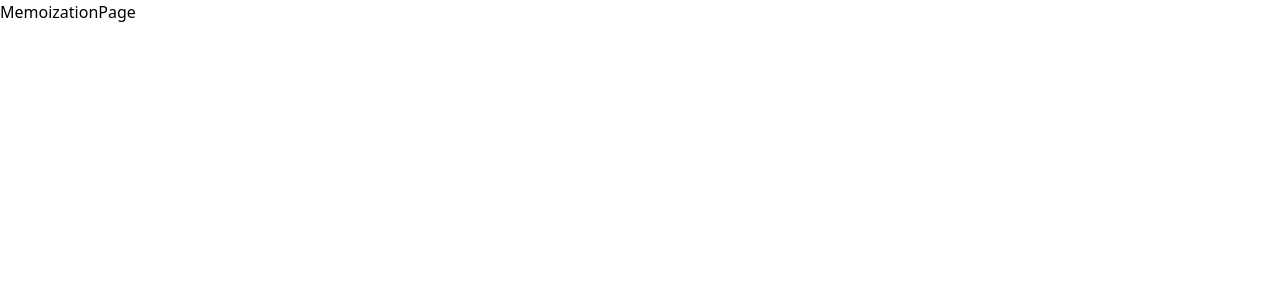
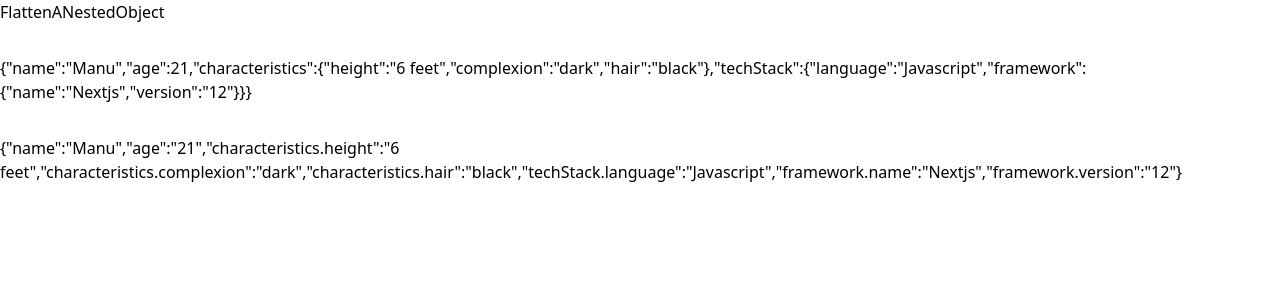
Before and after one commit to bhimanshukalra/algochurn-practice, a React (Vite) app: page / in a window 1280 px wide. Shown: the top 300 px of the page. Built offline with nearby package versions, Linux system fonts and the light colour scheme.

Commit message:
Chore: added FlattenANestedObject solution

```diff
--- a/src/App.tsx
+++ b/src/App.tsx
@@ -1,3 +1,4 @@
+import FlattenANestedObject from "./solutions/flatten-a-nested-object";
 import FullScreenModal from "./solutions/full-screen-modal";
 import { JobFeed } from "./solutions/job-feed";
 import LocalStorageCustomHook from "./solutions/local-storage-custom-hook";
@@ -11,7 +12,8 @@ function App() {
       {/* <UseKeyPressHook /> */}
       {/* <LocalStorageCustomHook /> */}
       {/* <JobFeed /> */}
-      <MemoizationPage />
+      {/* <MemoizationPage /> */}
+      <FlattenANestedObject />
     </>
   );
 }
--- /dev/null
+++ b/src/solutions/flatten-a-nested-object/index.tsx
@@ -0,0 +1,49 @@
+import { useEffect } from "react";
+
+const FlattenANestedObject = () => {
+  const input = {
+    name: "Manu",
+    age: 21,
+    characteristics: {
+      height: "6 feet",
+      complexion: "dark",
+      hair: "black",
+    },
+    techStack: {
+      language: "Javascript",
+      framework: {
+        name: "Nextjs",
+        version: "12",
+      },
+    },
+  };
+
+  useEffect(() => {
+    console.log(flattenObj(input));
+  }, []);
+  return (
+    <div>
+      FlattenANestedObject
+      <p className="mt-8">{JSON.stringify(input)}</p>
+      <p className="mt-8">{JSON.stringify(flattenObj(input))}</p>
+    </div>
+  );
+
+  function flattenObj(obj: any, parent: string = "") {
+    let response: { [key: string]: string } = {};
+    Object.entries(obj).map((item) => {
+      const keyPrefix = parent ? `${parent}.` : "";
+      const key = `${item[0]}`;
+      const keyWithParentName = `${keyPrefix}${item[0]}`;
+      const value = item[1];
+      if (typeof value === "object") {
+        response = { ...response, ...flattenObj(obj[key], key) };
+      } else {
+        response[keyWithParentName] = `${value}`;
+      }
+    });
+    return response;
+  }
+};
+
+export default FlattenANestedObject;
--- a/src/solutions/memoization/index.tsx
+++ b/src/solutions/memoization/index.tsx
@@ -8,7 +8,7 @@ const MemoizationPage = () => {
       return num1 * num2;
     };
 
-    const memoize = (fn: (num1: number, num2: number) => number) => {
+    const memoizeProduct = () => {
       // write your code here.
       const cache: { [key: string]: number } = {};
       return (num1: number, num2: number) => {
@@ -16,14 +16,14 @@ const MemoizationPage = () => {
         if (cache[key]) {
           return cache[key];
         } else {
-          const result = fn(num1, num2);
+          const result = product(num1, num2);
           cache[key] = result;
           return result;
         }
       };
     };
 
-    const memoProduct = memoize(product);
+    const memoProduct = memoizeProduct();
 
     const first = performance.now();
     console.log(`Result: `, memoProduct(123893, 1299123));
```
